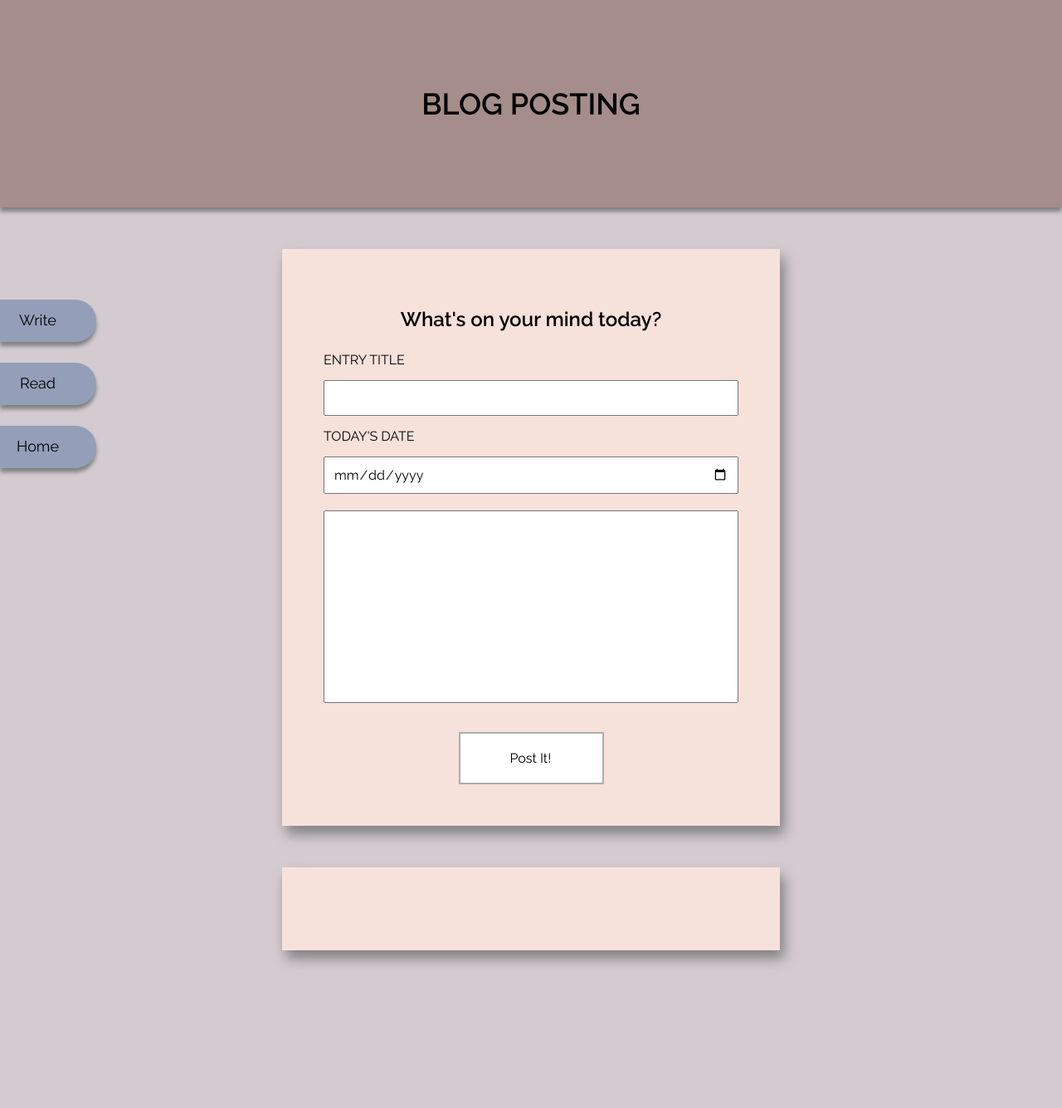
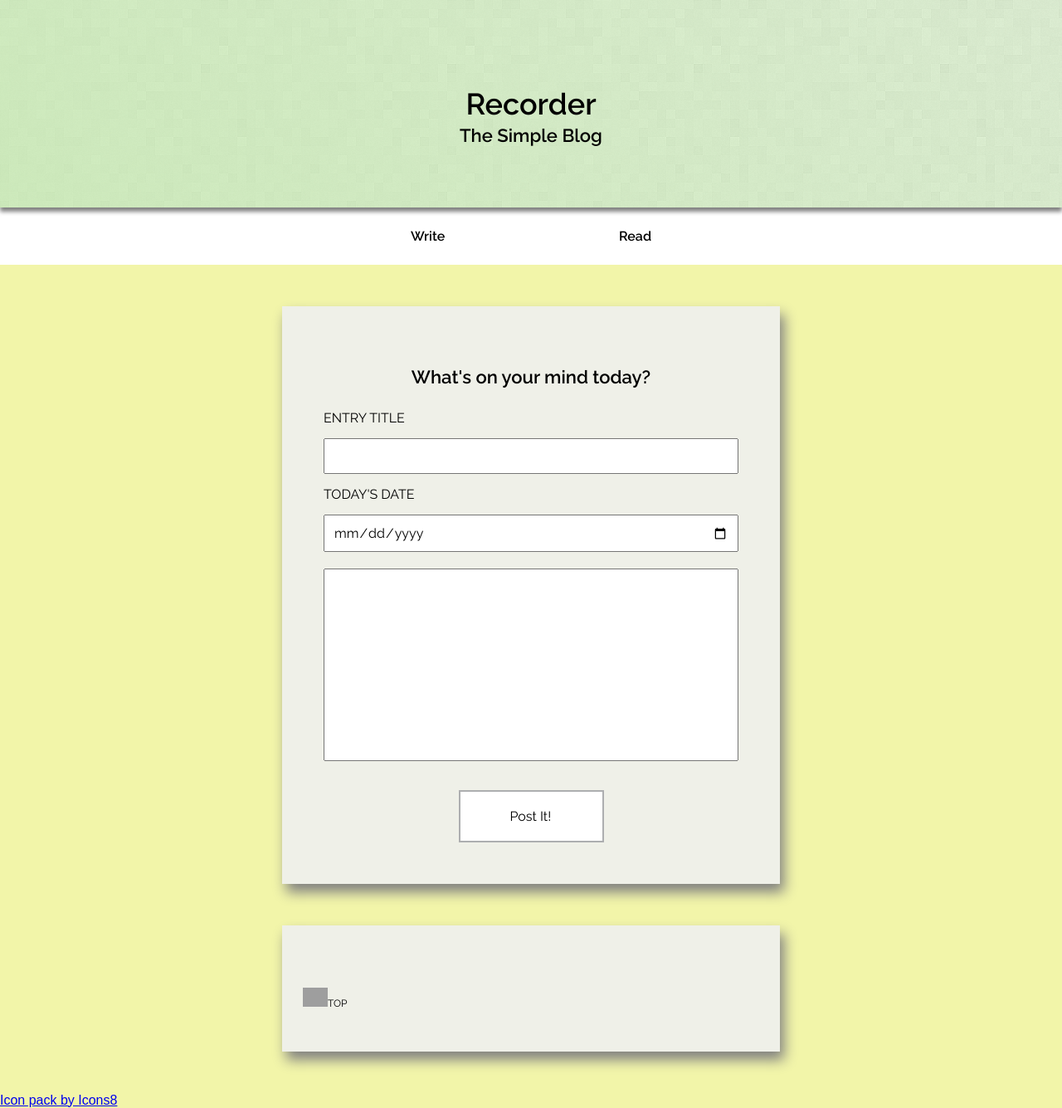
Before and after one commit to EstherEdell/blogApp, a plain HTML site: page index.html in a window 1280 px wide. Shown: the whole page at 83% size. Before the commit the page ends 1195 px from the top, so only its background shows below. Drawn offline with nearby package versions, Linux system fonts and the light colour scheme; no server answers; grey boxes are pictures that could not be loaded; a web font is replaced by a local one.

Commit message:
more styles

```diff
--- a/index.html
+++ b/index.html
@@ -11,24 +11,22 @@
 <body>
     <header>
         <div class="wrapper">
-            <h1>BLOG POSTING</h1>
+            <h1>Recorder</h1>
+            <h2>The Simple Blog</h2>
         </div>
-        <nav>
-            <div class="menu" id="menu">
-                <ul>
-                    <li><a href="#form">Write</a></li>
-                    <li><a href="#post">Read</a></li>
-                    <li><a href="#">Home</a></li>
-                </ul>
-            </div>
-        </nav>
+    </header>
 
-    </header>
+    <nav class="default">
+        <ul>
+            <li><a href="#form">Write</a></li>
+            <li><a href="#post">Read</a></li>
+        </ul>
+    </nav>
 
    <main>
        <section class="wrapper">
            <form id="form" class="form">
-               <h2>What's on your mind today?</h2>
+               <h3>What's on your mind today?</h3>
                <label name="task">Entry Title</label>
                <input type="text" name="name" id="name">
 
@@ -43,9 +41,10 @@
        </section>
         <section class="messages" id="post">
             <!-- inputs go here -->
+            <a href="#"><img src="https://png.icons8.com/ios/50/000000/up3-filled.png">Top</a>
         </section>
    </main>
-
+    <a href="https://icons8.com">Icon pack by Icons8</a>
     <script src="https://www.gstatic.com/firebasejs/4.12.0/firebase.js"></script>
     <script src='https://code.jquery.com/jquery-3.2.1.min.js' integrity='sha256-hwg4gsxgFZhOsEEamdOYGBf13FyQuiTwlAQgxVSNgt4='crossorigin='anonymous'></script>
     <script src="main.js"></script>
--- a/main.js
+++ b/main.js
@@ -87,5 +87,5 @@ taskRef.on("child_added", snap => {
 // })
 
 $(function(){
-    myFunction();
+
 })
--- a/style.css
+++ b/style.css
@@ -6,17 +6,22 @@ article,aside,details,figcaption,figure,footer,header,hgroup,nav,section,summary
     --entry-colour:#efefef;
     --body-font: 'Shadows Into Light Two', cursive;
     --heading-font: 'Raleway', sans-serif;
-    --body-bg: #f7e1db;
-    --main-bg:#d4cbd0;
+    --body-bg: #eff0e8;
+    --main-bg:#f2f5a9;
 }
 
 body {
     background:var(--main-bg);
 }
+.wrapper {
+    max-width:1200px;
+    width:100%;
+    margin:0 auto;
+}
 header {
     min-height:250px;
-    margin-bottom:50px;
-    background:#a48d8b;
+    /* margin-bottom:50px;  */
+    background:linear-gradient(45deg, rgba(191, 232, 166, 0.7), rgba(191, 232, 166, 0.4)), url('assets/bright_squares.png');
     position: relative;
     box-shadow: 0px 5px 5px 0px grey;
 }
@@ -32,46 +37,48 @@ h1 {
     transform:translate(-50%, -50%);
 }
 
-.menu {
-    line-height: 50px;
+h2 {
     text-align: center;
+    font-family: var(--heading-font);
+    font-size: 22px;
+    position: absolute;
+    top:60%;
+    left:50%;
+    transform: translateX(-50%);
+    margin:0;
 }
 
-ul {
-    margin-top:50px;
-    padding:0;
-    position: fixed;
-    top:50%;
-    transform:translateY(-50%);
-}
-
-ul li{
-    list-style-type: none;
-    background:#939fb8;
-    margin-right:15px;
-    margin-top:25px;
-    padding-right:25px;
-    border-top-right-radius: 25px;
-    border-bottom-right-radius: 25px;
-    box-shadow: 0px 5px 5px 0px grey;
-}
-ul li a {
-    position: relative;
-    color:black;
-    text-decoration: none;
-    padding: 10px 20px;
-    font-family: var(--heading-font);
-    font-size: 18px;
-}
-
-a:hover{
-    left:15%;
+.default {
+    background:white;
+    padding:25px 0;
+    margin-bottom:50px;
 }
 
 
-h2 {
-    text-align: center;
+.default ul {
+    display:flex;
+    justify-content: space-around;
+    background:white;
+    list-style-type: none;
+    font-family:var(--heading-font);
+    font-weight: 700;
+    padding:0;
+    max-width:500px;
+    width:100%;
+    margin:0 auto;
 }
+
+.default a {
+    text-decoration: none;
+    color:black;
+    padding:10px 15px;
+    transition: all 0.2s;
+}
+.default a:hover {
+    background:#efe88e;
+}
+
+
 .form {
     display:flex;
     flex-direction: column;
@@ -98,29 +105,6 @@ textarea {
     padding:20px 15px;
     margin:10px 0;
 }
-
-.wrapper {
-    max-width:1200px;
-    width:100%;
-    margin:0 auto;
-}
-.messages {
-    background:var(--body-bg);
-    max-width: 600px;
-    width:100%;
-    margin:50px auto;
-    padding:50px 0;
-    box-shadow: 5px 10px 15px 0px grey;
-}
-#entry {
-    box-shadow: 5px 10px 15px -5px grey;
-    max-width:500px;
-    width:100%;
-    margin: 25px auto;
-    padding:20px;
-    background:url('assets/crumpled_paper.jpg');
-}
-
 .submit {
     max-width: 100px;
     padding:20px;
@@ -135,8 +119,40 @@ textarea {
     transition:all 0.3s;
 }
 .submit:hover{
-    background:#939fb8;
+    background:#efe88e;
 }
+
+
+.messages {
+    background:var(--body-bg);
+    max-width: 600px;
+    width:100%;
+    margin:50px auto;
+    padding:50px 0;
+    box-shadow: 5px 10px 15px 0px grey;
+}
+.messages a {
+    font-size:12px;
+    text-decoration: none;
+    text-transform: uppercase;
+    color:black;
+    font-family: var(--heading-font);
+}
+.messages a img {
+    max-width:30px;
+    margin-left:25px;
+    margin-top:25px;
+}
+#entry {
+    box-shadow: 5px 10px 15px -5px grey;
+    max-width:500px;
+    width:100%;
+    margin: 25px auto;
+    padding:20px;
+    background:url('assets/crumpled_paper.jpg');
+}
+
+
 
 .date {
     font-size:14px;
@@ -147,7 +163,8 @@ textarea {
 h3 {
     font-family: var(--heading-font);
     font-weight: 600;
-    font-size: 24px;
+    font-size: 22px;
+    text-align:center;
 }
 
 .entryBody {
@@ -155,3 +172,7 @@ h3 {
     letter-spacing: 2px;
     font-size:20px;
 }
+
+@media (max-width:875px){
+
+}
```
Also changed, not shown: assets/bright_squares.png (added), 1 other file.
